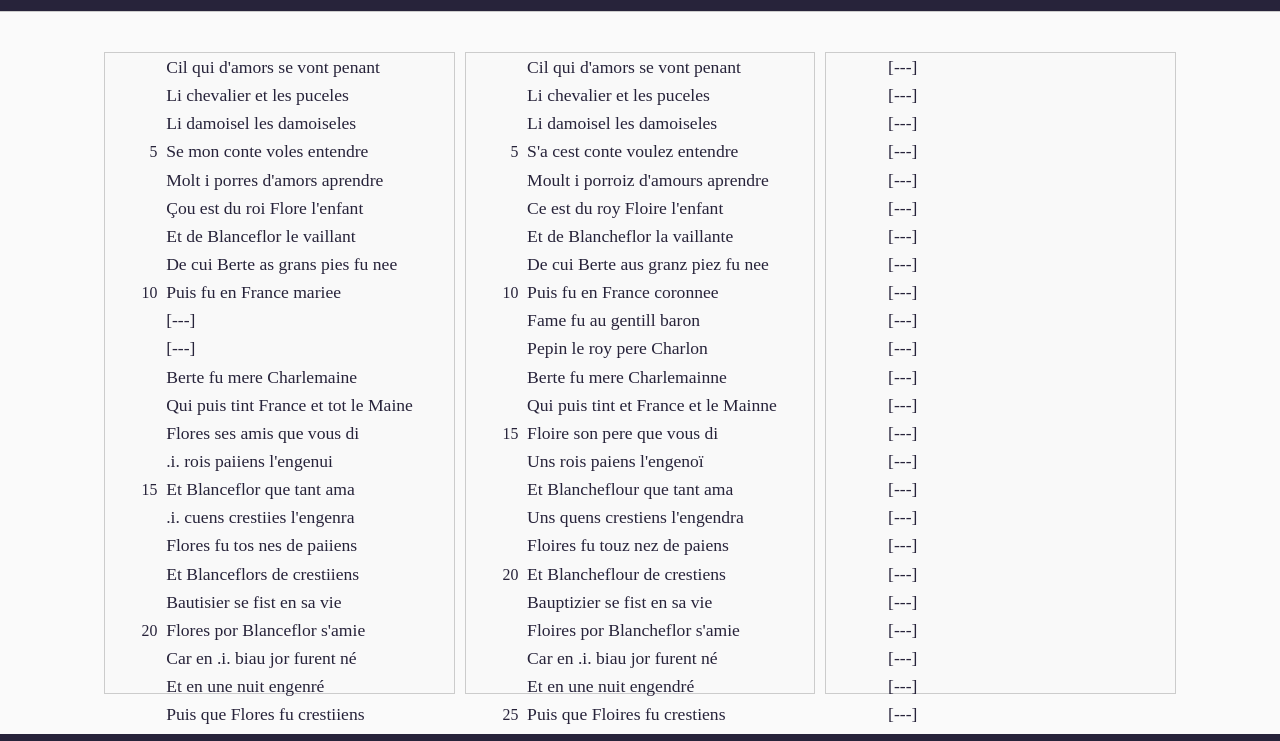
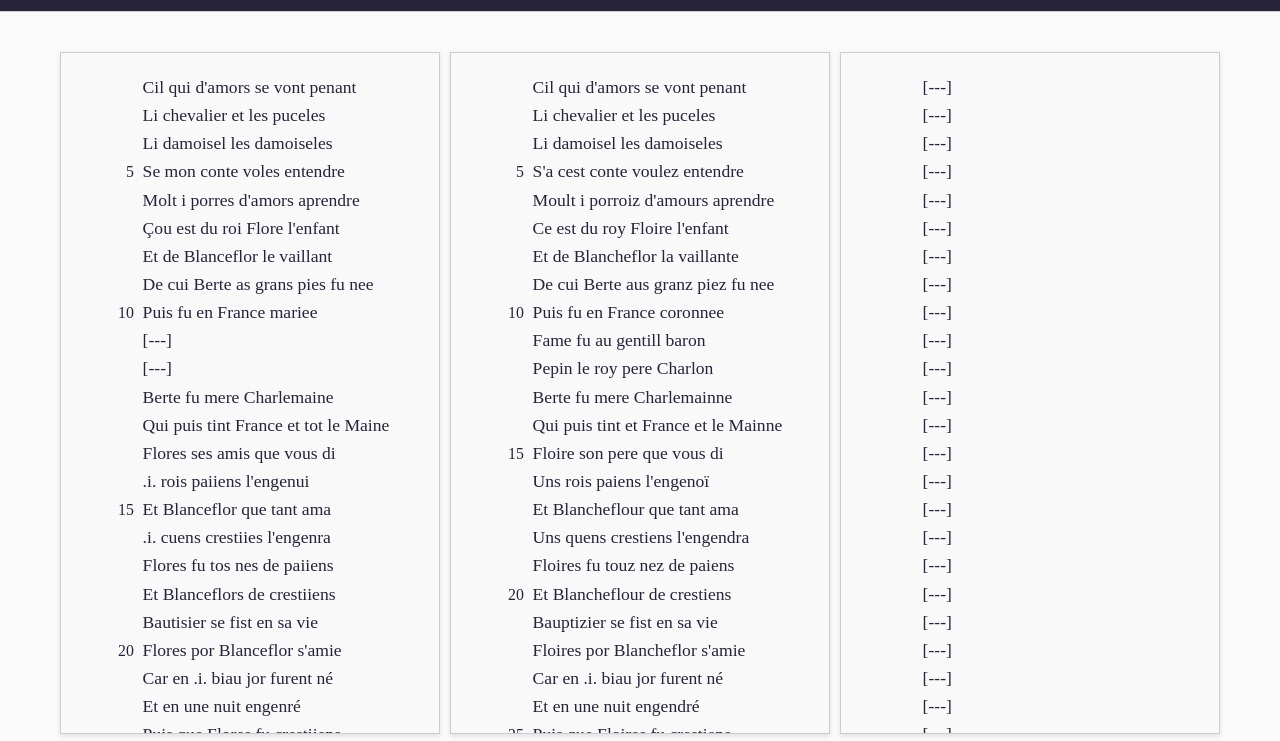
Before and after one commit to EleonoraCannavacciuolo/floire-blancheflor-digital, a plain HTML site: page docs/compare_xii.html in a window 1280 px wide. Shown: the part 59-800 px from the top of the page. Drawn offline with Linux system fonts and the light colour scheme; a web font is replaced by a local one.

Commit message:
Update style.css

```diff
--- a/docs/style.css
+++ b/docs/style.css
@@ -395,3 +395,23 @@ footer .footer-links a:hover img {
   margin: 0 auto;
   text-align: justify;
 }
+
+.synoptic {
+  display: flex;
+  gap: 2%;
+  max-width: 95vw;
+  margin: auto;
+}
+
+.column {
+  flex: 1;
+  min-width: 300px;
+  padding: 20px;
+  background: var(--color-background);
+  border: 1px solid #ccc;
+  overflow-y: auto;
+  height: 80vh;
+  box-shadow: 0 2px 5px rgba(0,0,0,0.1);
+  word-break: normal;
+  white-space: normal;
+}
```
